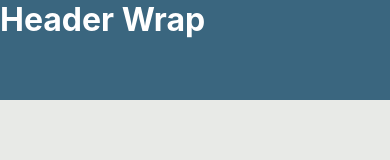
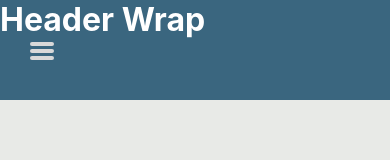
Before and after one commit to DevWonny/portfolio, a React (Create React App) app: page / in a window 390 px wide. Shown: the top 160 px of the page. Built offline with nearby package versions, Linux system fonts and the light colour scheme; a web font is replaced by a local one.

Commit message:
feat : mobile header menu 구현

```diff
--- a/src/components/Header.jsx
+++ b/src/components/Header.jsx
@@ -1,10 +1,22 @@
-import React from "react";
+import React, { useState } from "react";
 import styled from "styled-components";
 
 const Header = () => {
+  // menu state
+  const [isMenu, setIsMenu] = useState(false);
+
   return (
     <HeaderWrap>
       <h1>Header Wrap</h1>
+      <Hamburger
+        onClick={() => {
+          setIsMenu(!isMenu);
+        }}
+      >
+        <HamburgerTop isMenu={isMenu} />
+        <HamburgreMiddle isMenu={isMenu} />
+        <HamburgerBottom isMenu={isMenu} />
+      </Hamburger>
     </HeaderWrap>
   );
 };
@@ -23,3 +35,46 @@ const HeaderWrap = styled.div`
     display: none;
   }
 `;
+
+const Hamburger = styled.div`
+  width: 24px;
+  height: 24px;
+  margin-left: 30px;
+  position: relative;
+  display: flex;
+  align-items: center;
+  justify-content: center;
+`;
+
+const HamburgerTop = styled.span`
+  position: absolute;
+  width: 24px;
+  height: 4px;
+  background: #d9d9d9;
+  border-radius: 3px;
+  transition: transform 0.2s, opacity 0.3s;
+  transform: ${(props) =>
+    props.isMenu ? "rotate(45deg)" : "translateY(-7px)"};
+`;
+
+const HamburgreMiddle = styled.span`
+  position: absolute;
+  width: 24px;
+  height: 4px;
+  background-color: #d9d9d9;
+  border-radius: 3px;
+  transition: transform 0.2s, opacity 0.3s;
+  transform: ${(props) => props.isMenu && "translateX(16px)"};
+  opacity: ${(props) => props.isMenu && "0"};
+`;
+
+const HamburgerBottom = styled.span`
+  position: absolute;
+  width: 24px;
+  height: 4px;
+  background-color: #d9d9d9;
+  border-radius: 3px;
+  transition: transform 0.2s, opacity 0.3s;
+  transform: ${(props) =>
+    props.isMenu ? "rotate(-45deg)" : "translateY(7px)"};
+`;
```
